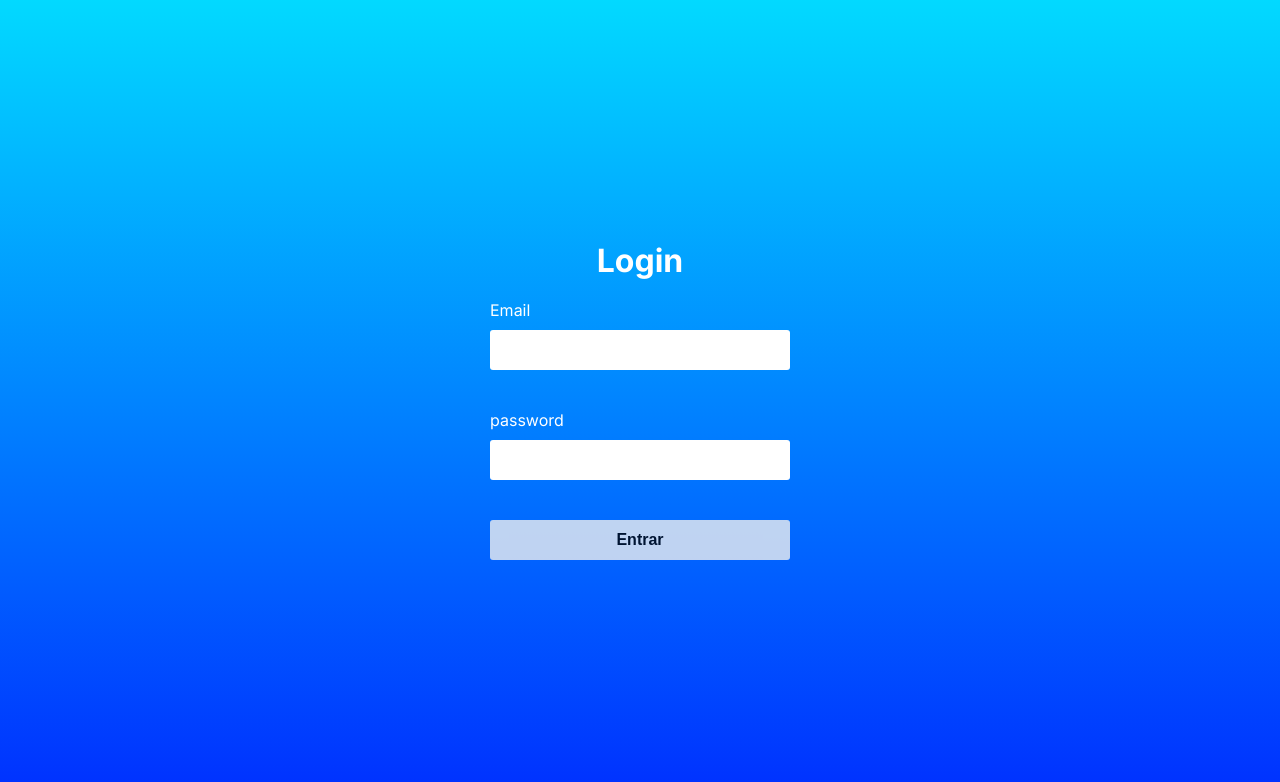
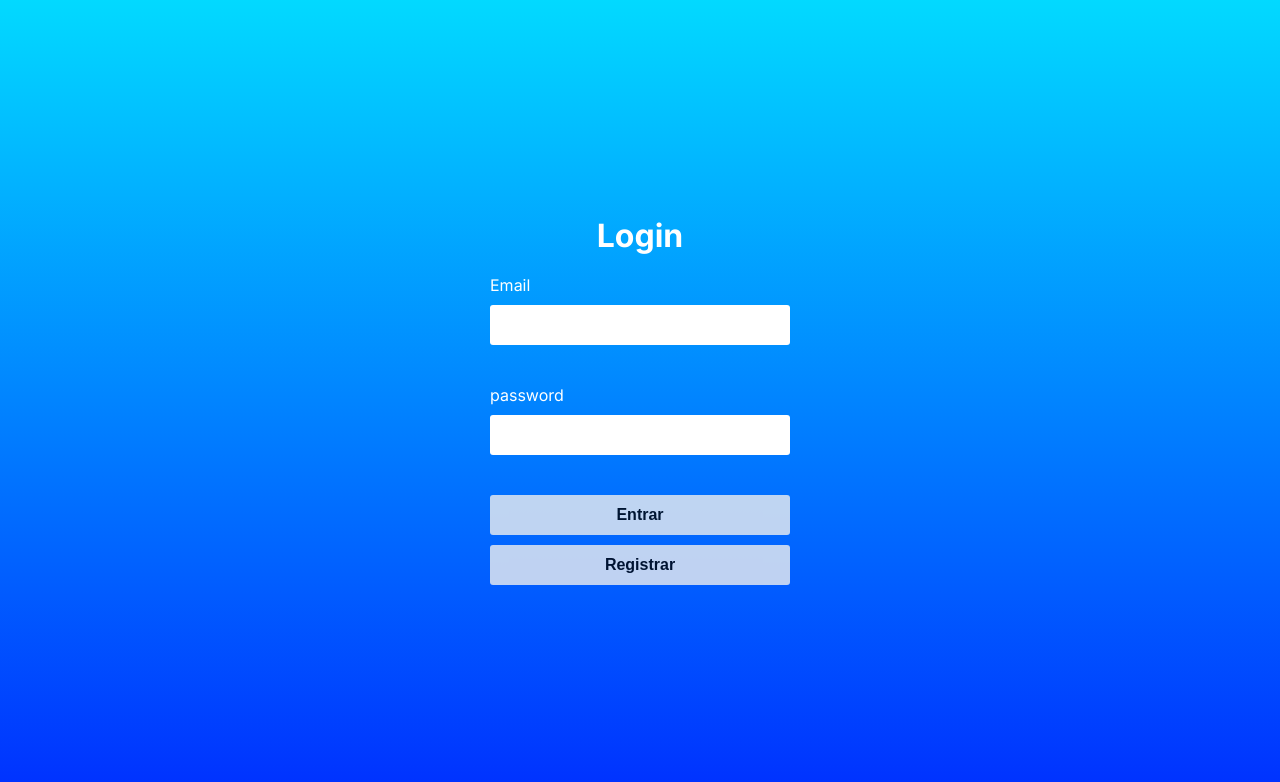
Before and after one commit to JogadorHungria/contactList, a Next.js app: page / in a window 1280 px wide. Shown: the top 782 px of the page. Built offline with nearby package versions, Linux system fonts and the light colour scheme.

Commit message:
feat: implement pages dashboard and register and redirection in  pages

```diff
--- a/app/loginPage.scss
+++ b/app/loginPage.scss
@@ -36,10 +36,16 @@ span {
 }
 
 span p {
-  color: red;
+  color: rgb(255, 192, 192);
   font-weight: 600;
 }
 
 button {
   font-weight: 600;
 }
+
+.register {
+  margin-top: 10px;
+  background-color: none;
+  width: 100%;
+}
--- a/app/page.tsx
+++ b/app/page.tsx
@@ -20,11 +20,12 @@ const Page = () => {
       const response = await api.post<any>("/users/login", data);
 
       const { token } = response.data;
-      console.log(token);
       api.defaults.headers.common.Authorization = `Bearer ${token}`;
       localStorage.setItem("@contactList:token", token);
+
+      location.href = "/dashboard";
     } catch (error) {
-      console.log(error);
+      console.error(error);
     }
   };
 
@@ -43,6 +44,14 @@ const Page = () => {
           </span>
           <button type="submit">Entrar</button>
         </form>
+
+        <button
+          type="button"
+          className="register"
+          onClick={() => (location.href = "/register")}
+        >
+          Registrar
+        </button>
       </div>
     </main>
   );
--- a/app/schema/index.ts
+++ b/app/schema/index.ts
@@ -5,7 +5,7 @@ export const loginSchema = z.object({
     message: "Deve conter no minimo 4 caracteres",
   }),
 
-  email: z.string().email("Deve ser um e-mail"),
+  email: z.string().email("Deve ser um E-mail valido"),
 });
 
 export type TLogin = z.infer<typeof loginSchema>;
```
Also changed, not shown: app/components/input/index.tsx (+3 -5 lines), app/dashboard/page.tsx (added, +11 -0 lines), app/register/page.tsx (added, +11 -0 lines).
